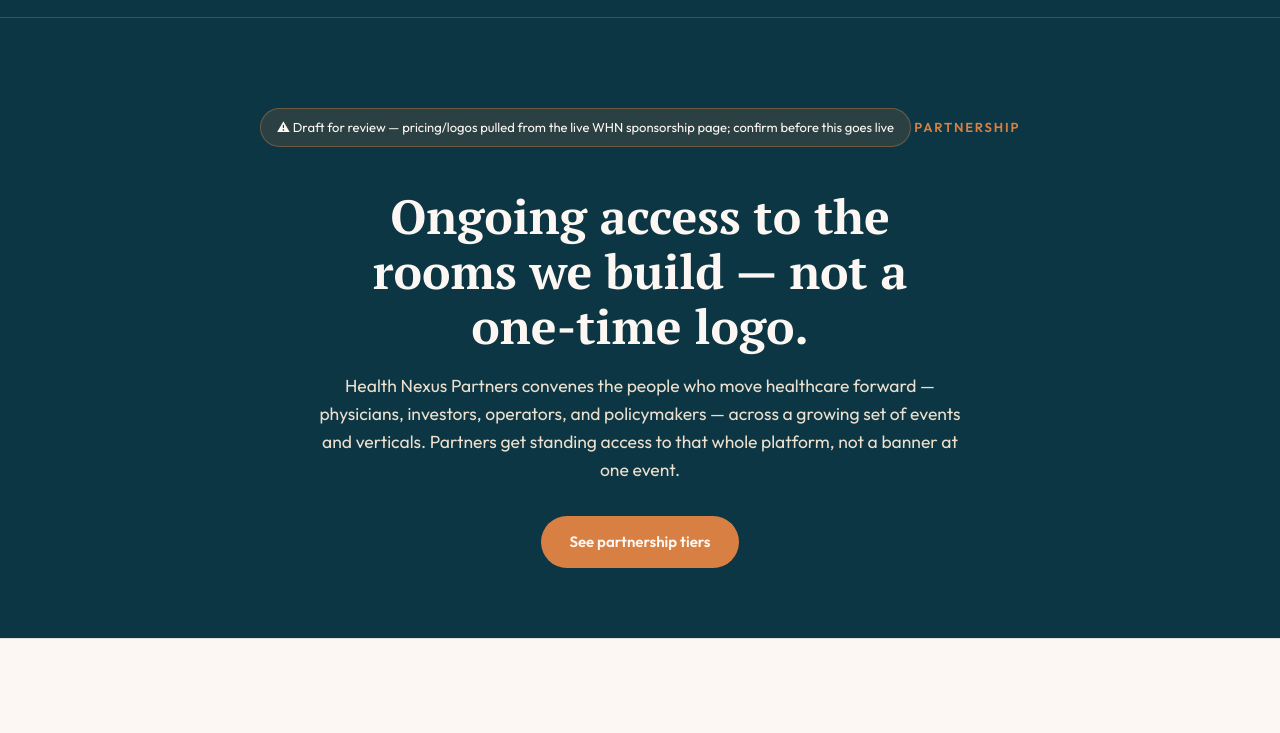
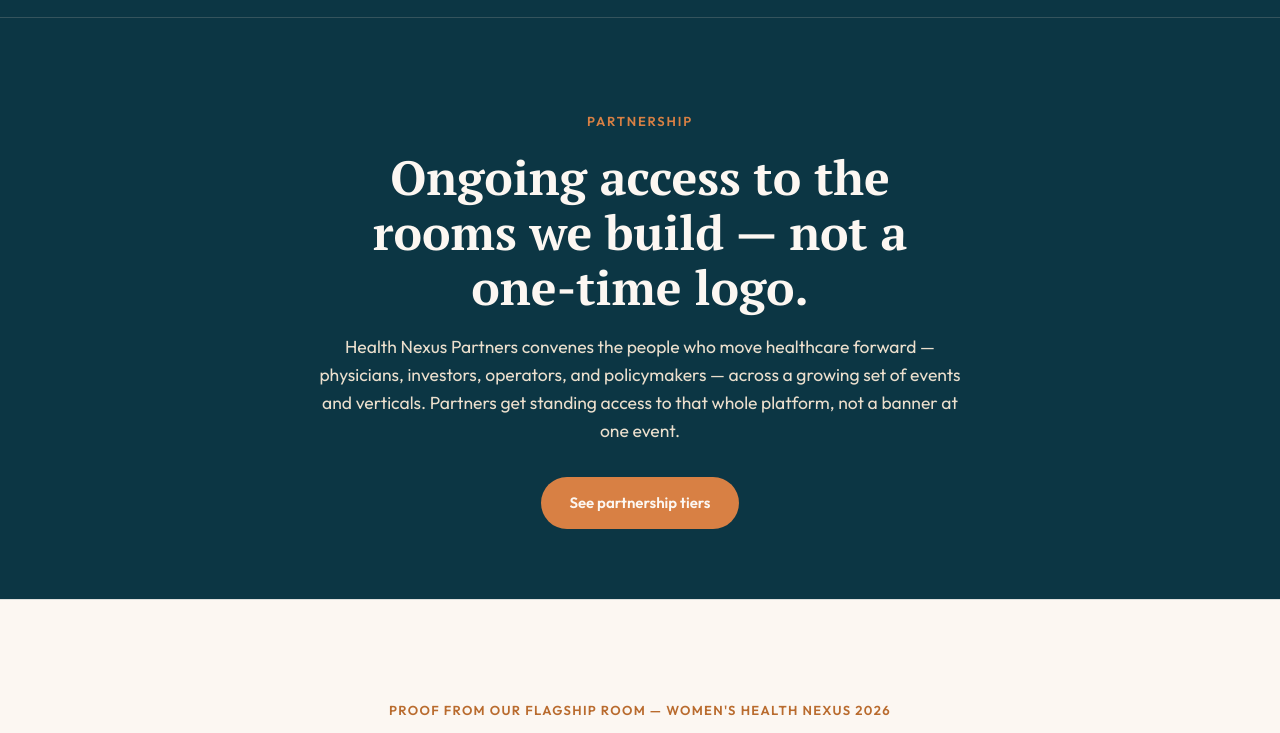
Before and after one commit to oliviabaine24/HealthNexusPartners, a plain HTML site: page sponsor/index.html in a window 1280 px wide. Shown: the part 67-800 px from the top of the page. Drawn offline with Linux system fonts and the light colour scheme.

Commit message:
Remove draft note from index.html
Removed draft note from the sponsorship page.

```diff
--- a/sponsor/index.html
+++ b/sponsor/index.html
@@ -143,7 +143,6 @@
 
 <section class="hero">
   <div class="wrap">
-    <div class="draft-note">⚠ Draft for review — pricing/logos pulled from the live WHN sponsorship page; confirm before this goes live</div>
     <span class="tag">Partnership</span>
     <h1>Ongoing access to the rooms we build — not a one-time logo.</h1>
     <p>Health Nexus Partners convenes the people who move healthcare forward — physicians, investors, operators, and policymakers — across a growing set of events and verticals. Partners get standing access to that whole platform, not a banner at one event.</p>
```
